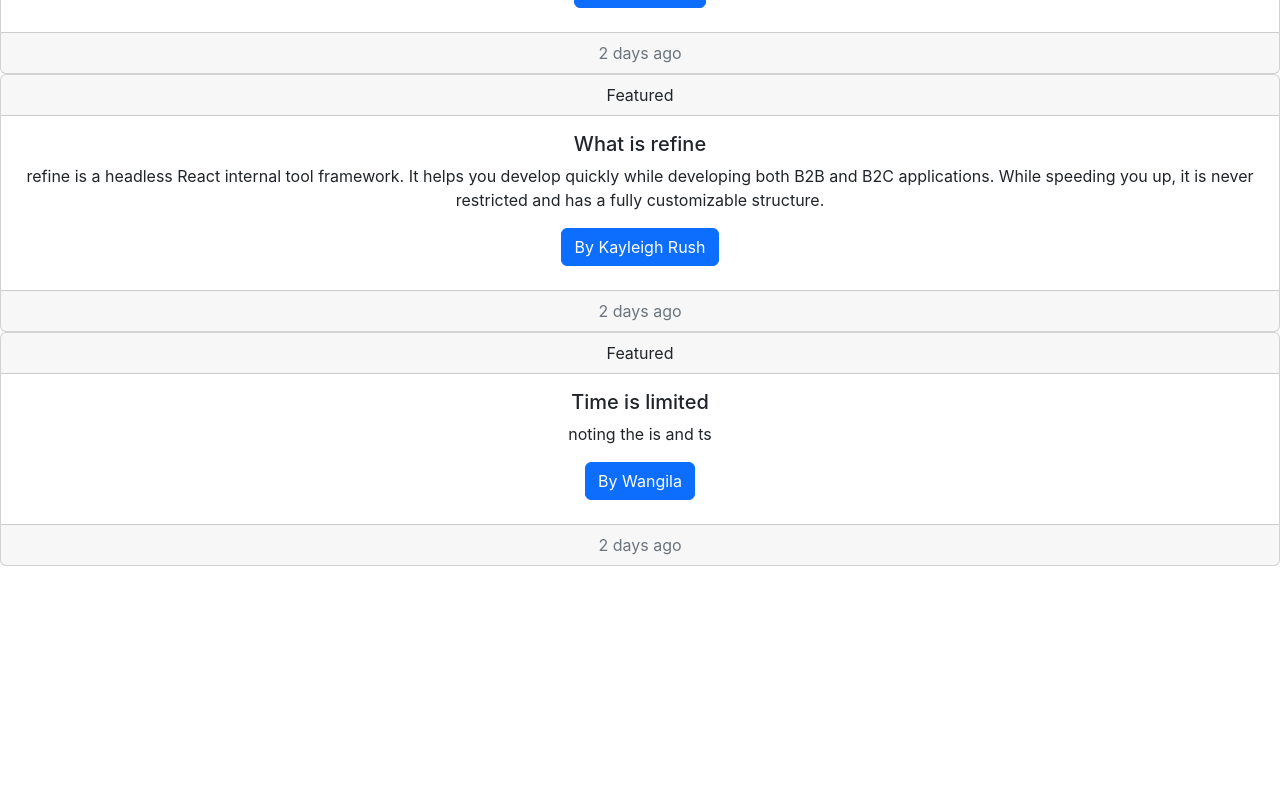
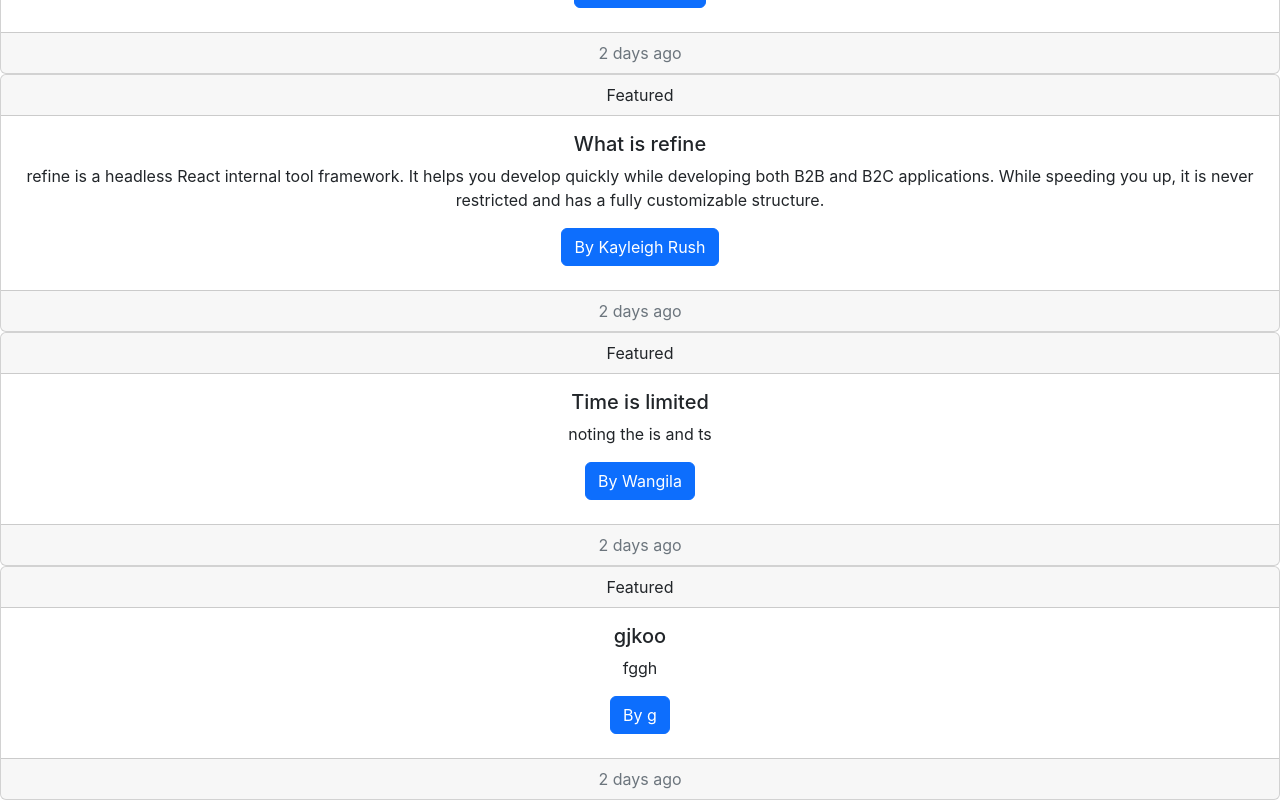
Before and after one commit to Juddymwai/The-Blog-HUB, a React (Create React App) app: page / in a window 1280 px wide. Shown: the part 888-1688 px from the top of the page. Before the commit the page ends 1454 px from the top, so only its background shows below. Built offline with nearby package versions, Linux system fonts and the light colour scheme; data requests are answered from the project's data file.

Commit message:
direction the login page to the publish component when the condition is met

```diff
--- a/db.json
+++ b/db.json
@@ -33,6 +33,12 @@
       "Content": "noting the is and ts",
       "Author": "Wangila",
       "id": 5
+    },
+    {
+      "Title": "gjkoo",
+      "Content": "fggh",
+      "Author": "g",
+      "id": 6
     }
   ]
 }
--- a/src/components/Login.js
+++ b/src/components/Login.js
@@ -15,7 +15,7 @@
 
                 </div>
                 <div>
-                    <Link to="/"><input type="submit" value="Submit"/> </Link>
+                    <Link to="/publish"><input type="submit" value="Submit"/> </Link>
 
                 </div>
 
@@ -26,6 +26,7 @@
 
 
         </div>
+
     )
 }
 
--- a/src/components/NewPostForm.js
+++ b/src/components/NewPostForm.js
@@ -1,5 +1,5 @@
 import React, {useState} from "react";
-import {Link} from "react-router-dom"
+// import {Link} from "react-router-dom"
 
 
 function NewPostForm({onHandleAddPost}){
@@ -31,7 +31,7 @@
 
     return (
         <div style={{margin: 50+ "px"}}>
-            <h1 style={{textAlign:"center", marginTop: 50 +"px"}}>Create A New Posts</h1>
+            <h1 style={{textAlign:"center", marginTop: 50 +"px"}}>Create A New Post</h1>
 
             <form class="mb-3" onSubmit={handleSubmit}>
 
@@ -52,7 +52,7 @@
                     <input type="text" class="form-control" id="exampleFormControlInput1" placeholder="Author"  onChange={(e)=>setAuthor(e.target.value)}/>
                 </div>
 
-               <Link  to="/" exact> <button type="submit">Submit New Post</button></Link>
+               <button type="submit">Submit New Post</button>
 
 
             </form>
```
